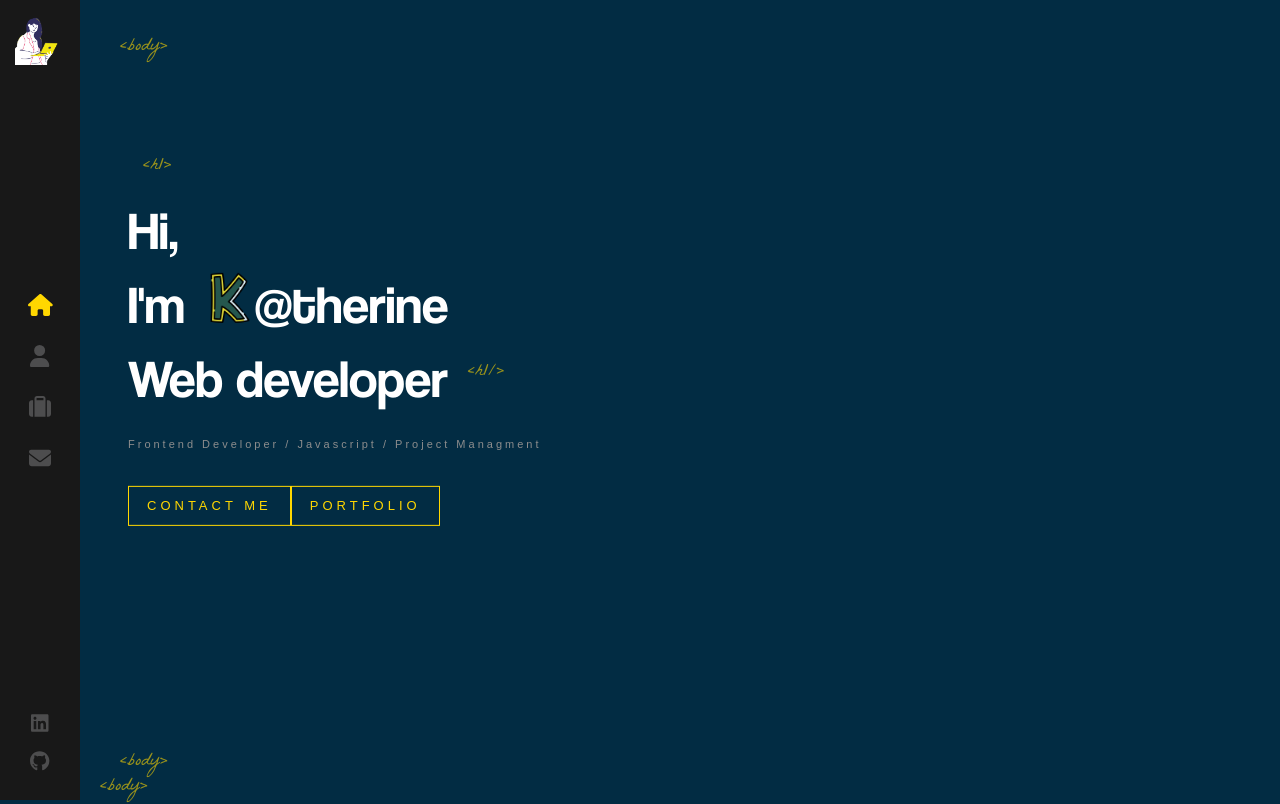
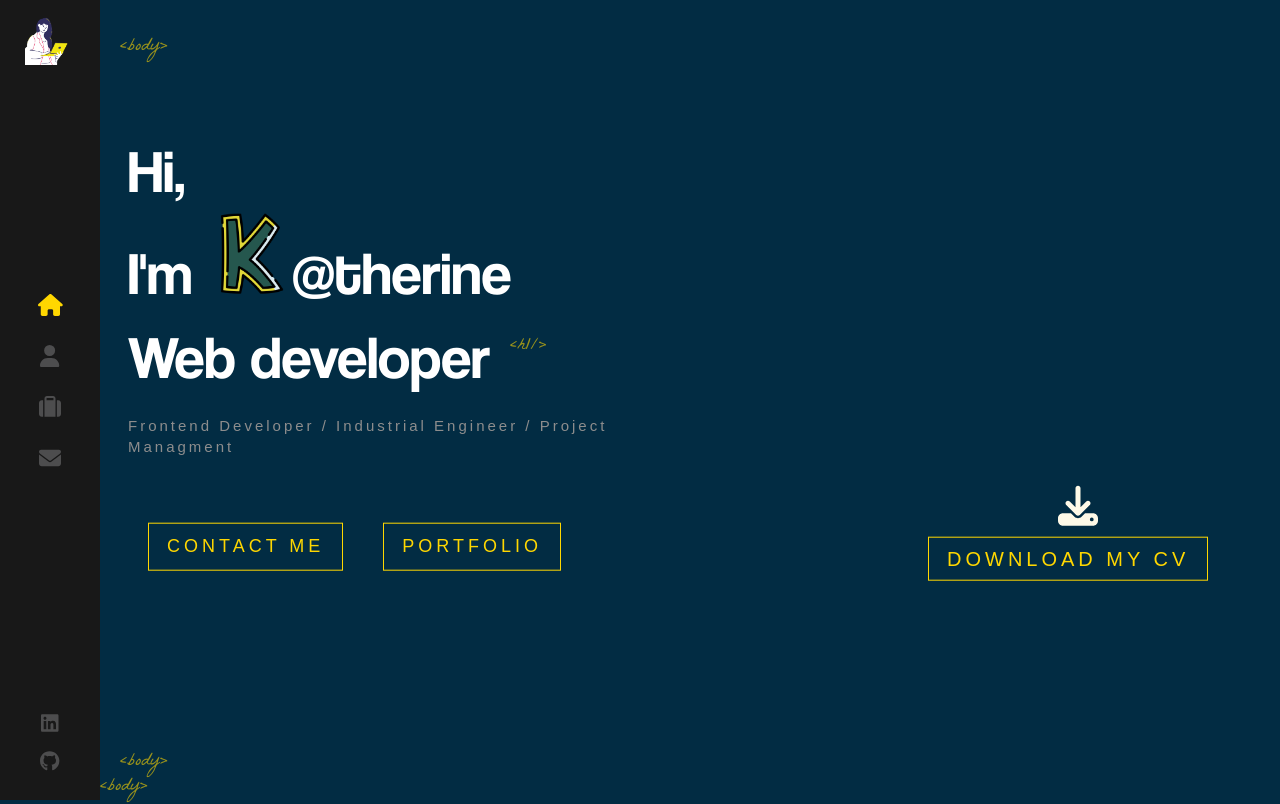
Before and after one commit to Kami17LA/Portafolio_React, a React (Create React App) app: page / in a window 1280 px wide. Built offline with nearby package versions, Linux system fonts and the light colour scheme.

Commit message:
Modify the struccture of about component

```diff
--- a/src/components/About/index_ab.js
+++ b/src/components/About/index_ab.js
@@ -1,4 +1,5 @@
 import { faAngular, faCss3, faGitAlt, faJsSquare, faNodeJs, faReact } from '@fortawesome/free-brands-svg-icons';
+import { faBriefcase } from '@fortawesome/free-solid-svg-icons';
 import { FontAwesomeIcon } from '@fortawesome/react-fontawesome';
 import './index_ab.scss'
 
@@ -6,12 +7,14 @@ const About = () => {
     return (
         <div className='container about-page'>
             <div className='text-zone'>
-                <h1>About <br/>  Me</h1>
-                <p>I am an Industrial Engineer and Web Developer, I worked in a consulting company where I performed different roles such as customer service, event management, and project formulation for Mypes. Now I am looking for a Web Developer position, where I can apply my previous experience, learn, teach and grow together with the team.</p>
-                <p>I love learning new things, technology allows me to do it through problem-solving, organization, process improvement, and automation.I am fascinated by how technology can solve problems in a simple and practical way.</p>
-                <p>I would like to continue specializing in the Front-end part, of Web Development.Learn: VueJs and continue specializing in React and Angular.
-</p>
+                <h1>About Me</h1>
+                <h2>I am an Industrial Engineer and Web Developer, I worked in a consulting company where I performed different roles such as customer service, event management, and project formulation for Mypes. Now I am looking for a Web Developer position, where I can apply my previous experience, learn, teach and grow together with the team.</h2>
+                <h2>I love learning new things, technology allows me to do it through problem-solving, organization, process improvement, and automation.I am fascinated by how technology can solve problems in a simple and practical way.</h2>
+                <h2>I would like to continue specializing in the Front-end part, of Web Development.Learn: VueJs and continue specializing in React and Angular.</h2>
             </div>
+
+            <FontAwesomeIcon className="used" icon={faBriefcase} color='#EFD81D'/>
+            <p className='used_tech'>Used technologies</p>
 
             <div className='icons-cont'>
                 <div className='icons'>
--- a/src/components/About/index_ab.scss
+++ b/src/components/About/index_ab.scss
@@ -1,8 +1,8 @@
 .icons-cont{
-    /* width: 50%; */
+    width: 20%;
     height: 100%;
     top: 0;
-    padding-top: 18%;
+    padding-top: 7%;
     margin-right: 50px;
     position: absolute;
     right: 0;
@@ -11,6 +11,28 @@
 
 .icons{
     .icon{
-        font-size: 50px;
+        font-size: 80px;
+        display: flex;
+        padding: 5px;
+
     }
 }
+
+h2{
+    font-weight: 300;
+    color: #8d8d8d;
+}
+
+.used_tech{
+    font-size: 20px;
+    margin-top: 400px;
+    margin-left: 800px;
+    position: absolute;
+}
+
+.used{
+    font-size: 50px;
+    margin-top: 350px;
+    margin-left: 850px;
+    position: absolute;
+}
--- a/src/components/Contact/index_co.js
+++ b/src/components/Contact/index_co.js
@@ -6,7 +6,9 @@ const Contact = () => {
             <div className='container contact-page'>
                 <div className='text-zone'>
                     <h1>Contact Me</h1>
-                    <p>Lorem ipsum dolor sit amet, consectetur adipiscing elit, sed do eiusmod tempor incididunt ut labore et dolore magna aliqua. Ut enim ad minim veniam, quis nostrud exercitation ullamco laboris nisi ut aliquip ex ea commodo consequat.</p>
+                    <h2>Thank you for coming here... I would love to work with you!! so if you want to say hi, I'll be happy to meet you more! :)
+
+</h2>
                     <div className='contact-form'>
                         <form>
                             <ul>
--- a/src/components/Home/index_ho.js
+++ b/src/components/Home/index_ho.js
@@ -1,6 +1,8 @@
 import './index_ho.scss'
 import LogoTitle from '../../assets/images/logo-s.png'
 import { Link } from 'react-router-dom'
+import { FontAwesomeIcon } from '@fortawesome/react-fontawesome'
+import { faDownload } from '@fortawesome/free-solid-svg-icons'
 
 const Home = () => {
 
@@ -13,7 +15,14 @@ const Home = () => {
                 <br/>
                 Web developer
                 </h1>
-                <h2>Frontend Developer / Javascript / Project Managment</h2>
+                <h2>Frontend Developer / Industrial Engineer / Project Managment</h2>
+                <div className='img-download'>
+                    <FontAwesomeIcon icon={faDownload} color='#FEF9E7'/>
+                </div>
+
+                <a className='cv-buttom' href='https://drive.google.com/file/d/13GBRoxuRZRdCJw1CpaTykFzP23v4uDkX/view?usp=share_link'
+                download="cv-KatherinE-Quispe.pdf">DOWNLOAD MY CV</a>
+
                 <Link to="/contact" className="flat-button">CONTACT ME</Link>
                 <Link to="/portfolio" className="flat-button">PORTFOLIO</Link>
             </div>
--- a/src/components/Home/index_ho.scss
+++ b/src/components/Home/index_ho.scss
@@ -11,13 +11,13 @@
 
     h1{
         color: #fff;
-        font-size: 53px;
+        font-size: 60px;
         margin: 0;
         font-family: 'Coolvetica';
         font-weight: 400;
 
         &::before{
-            content: '<h1>';
+            /* content: '<h1>'; */
             font-family: 'La Belle Aurore';
             color: #ffd700;
             font-size: 18px;
@@ -41,7 +41,7 @@
         }
 
         img{
-            width: 50px;
+            width: 80px;
             margin-left: 20px;
             opacity: 0;
             height: auto;
@@ -52,24 +52,25 @@
 
     h2{
         color: #8d8d8d;
-        margin-top: 20px;
+        margin-top: 15px;
         font-weight: 400;
-        font-size: 11px;
+        font-size: 15px;
         font-family: sans-serif;
         letter-spacing: 3px;
         animation: fadeIn 1s 1.8s backwards;
     }
 
     .flat-button{
+        margin: 20px;
         color: #ffd700;
-        font-size: 13px;
+        font-size: 18px;
         font-weight: 400;
         letter-spacing: 4px;
         font-family: sans-serif;
         text-decoration: none;
         padding: 10px 18px;
         border: 1px solid #ffd700;
-        margin-top: 25px;
+        margin-top: -50px;
         float: left;
         animation: fadeIn 1s 1.8s backwards;
         white-space: nowrap;
@@ -82,4 +83,31 @@
 
     }
 
+    .cv-buttom{
+        margin-left: 800px;
+        color: #ffd700;
+        font-size: 20px;
+        font-weight: 400;
+        letter-spacing: 4px;
+        font-family: sans-serif;
+        text-decoration: none;
+        padding: 10px 18px;
+        border: 1px solid #ffd700;
+        margin-top: 25px;
+        animation: fadeIn 1s 1.8s backwards;
+        white-space: nowrap;
+
+        &:hover{
+            background: #ffd700;
+            color: #333;
+
+        }
+    }
+
+    .img-download{
+        margin-left: 920px;
+        font-size: 40px;
+        padding: 10px;
+    }
+
 }
--- a/src/components/Portfolio/index_po.scss
+++ b/src/components/Portfolio/index_po.scss
@@ -22,7 +22,7 @@
     .image-box {
         position: relative;
         /* flex: 1 1 20%; */
-        flex: 0 0 400px;
+        flex: 0 0 300px;
         height: 500px;
         overflow: hidden;
         border-radius: 10px;
@@ -90,7 +90,7 @@
             font-size: 14px;
             margin-bottom: 5px;
             color: #fff;
-            font-weight: 700;
+            font-weight: 300;
         }
 
         .btn {
--- a/src/components/Sidebar/index_si.scss
+++ b/src/components/Sidebar/index_si.scss
@@ -1,6 +1,6 @@
 .nav-bar{
     background: #181818;
-    width: 80px;
+    width: 100px;
     height: 100%;
     position: absolute;
     top: 0;
--- a/src/data/portfolio.json
+++ b/src/data/portfolio.json
@@ -3,7 +3,7 @@
         {
             "cover": "/portfolio/fondo.jpg",
             "image": "/portfolio/burguer_queen.png",
-            "text":"Web interface to manage orders for a fast-food restaurant. In this application can interact 3 users, waiter (takes the order and sends it to kitchen), cook (views the order, prepares the order and sends it to the waiter to deliver the order) and finally the administrator (view the orders delivered and can create new users for the restaurant).",
+            "text":"Web interface to manage orders for a fast-food restaurant. In this application can interact 3 users, waiter (takes the order and sends it to kitchen), cook (views and prepares the order then sends it to the waiter) finally the administrator (view the orders delivered).",
             "title": "Burguer Queen",
             "description": "React, JSX, API, JS, CSS, HTML5",
             "url": "https://github.com/Kami17LA/LIM018-burger-queen-api-client"
```
Also changed, not shown: public/portfolio/spotify.PNG (added).
